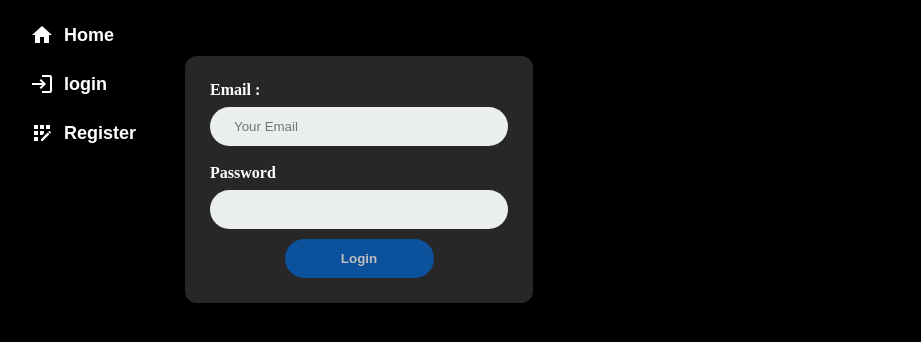
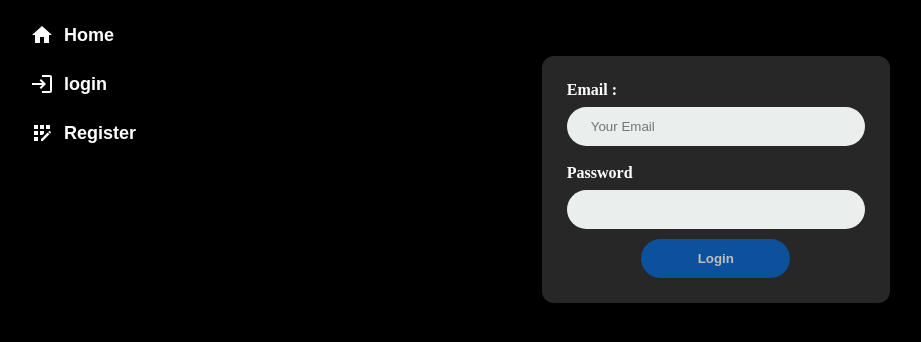
Before and after one commit to nabeelmaklai/mona-e-lisa, a React (Vite) app: page /login in a window 1280 px wide. Shown: the top 342 px of the page, without its empty margins (3-924 px from the left). Built offline with nearby package versions, Linux system fonts and the light colour scheme.

Commit message:
centering login and register page

```diff
--- a/src/pages/Login.jsx
+++ b/src/pages/Login.jsx
@@ -24,7 +24,7 @@ const Login = ({ setUser }) => {
   }
 
   return (
-    <div>
+    <div className='centers'>
       <div className="form">
         <form className="sub-form" onSubmit={handleSubmit}>
           <div className="upper-form">
--- a/src/theme/style-sheet/theme.css
+++ b/src/theme/style-sheet/theme.css
@@ -1,14 +1,13 @@
 html {
   background-color: black;
   color: white;
-
 }
-.form{
+.form {
   display: flex;
   justify-content: center;
   padding-top: 3rem;
 }
-.sub-form{
+.sub-form {
   display: flex;
   flex-direction: column;
   align-items: center;
@@ -39,7 +38,7 @@ input:focus {
 .input-wrapper{
 
 } */
-.loginBtn{
+.loginBtn {
   padding: 12px 48px;
   margin-top: 10px;
   border-radius: 50px;
@@ -47,14 +46,13 @@ input:focus {
   cursor: pointer;
   outline: none;
   border-width: 0;
-  background-color:#0063cc;
+  background-color: #0063cc;
   font-weight: 600;
   width: 50%;
 }
 .loginBtn:hover {
   /* opacity: 0.7; */
-  background-color:#0069d9;
-
+  background-color: #0069d9;
 }
 .loginBtn:disabled {
   opacity: 0.7;
@@ -119,13 +117,13 @@ input:focus {
   /* height: 40%;
   display: flex; */
 }
-.HomeArtImgss{
-  height :400px;
-  object-fit:cover;
+.HomeArtImgss {
+  height: 400px;
+  object-fit: cover;
   object-position: center;
-  width:500px;
+  width: 500px;
   border-radius: 6px;
-  border: 3px solid rgba(128, 128, 128, 0.516)
+  border: 3px solid rgba(128, 128, 128, 0.516);
 }
 /* h2 {
   display: flex;
@@ -158,11 +156,10 @@ input:focus {
   align-items: center;
   font-weight: bolder;
 }
- .h2 {
+.h2 {
   font-weight: bolder;
   margin-left: 10px;
   color: white;
-
 }
 
 /* .AppDiv>main{
@@ -175,78 +172,77 @@ input:focus {
 }
 .post a {
   text-decoration: none;
-
 }
 .AppDiv {
   display: flex;
 }
-.sidenav{
-  position:fixed;
-
+.sidenav {
+  position: fixed;
 }
-.aboveSidenav{
+.aboveSidenav {
   /* display: flex; */
   width: 180px;
-
-
 }
-.profileImgDiv{
+.profileImgDiv {
   /* display: flex; */
   /* width: 30%; */
   display: flex;
   flex-wrap: wrap;
   gap: 10px;
   margin-top: 30px;
-
-
 }
-.profileImgDiv> a{
-
-  width : 30% ;
+.profileImgDiv > a {
+  width: 30%;
   aspect-ratio: 1;
 }
 
-.ProfileImgs{
+.ProfileImgs {
   /* width:100%; */
   height: 100%;
   /* aspect-ratio: 1; */
   /* flex:0 0 25%;  */
-   /* margin :0 0.5rem 1rem 0; */
-   object-fit: cover;
-
+  /* margin :0 0.5rem 1rem 0; */
+  object-fit: cover;
 }
 /* .ShowArtImgDiv{
   width : 30% ;
   aspect-ratio: 1;
 } */
-.ShowArtImg{
+.ShowArtImg {
   /* width: 100vw; */
   /* aspect-ratio: ; */
   border-radius: 6px;
   border: 3px solid rgba(255, 255, 255, 0.516);
+}
+.img-resize {
+  height: 500px;
 
-
+  width: 500px;
+  object-position: center;
+  /* object-fit:fill; */
+  object-fit: cover;
 }
-.img-resize{
-  height :500px;
-
-
-  width:500px;
-  object-position:center;
-  /* object-fit:fill; */
-  object-fit:cover;
-
-}
-.resize{
-  width :50%;
-  height :300px
+.resize {
+  width: 50%;
+  height: 300px;
 }
 svg {
   display: flex;
   align-content: flex-end;
 }
-.add-to-collection{
+.add-to-collection {
   display: flex;
   align-content: flex-end;
-
 }
+.centers {
+  /* display:;
+  justify-content: center; */
+  /* align-self: center;
+   */
+  width: 100%;
+  display: flex;
+  justify-content: center;
+}
+main {
+  width: 100%;
+}
```
